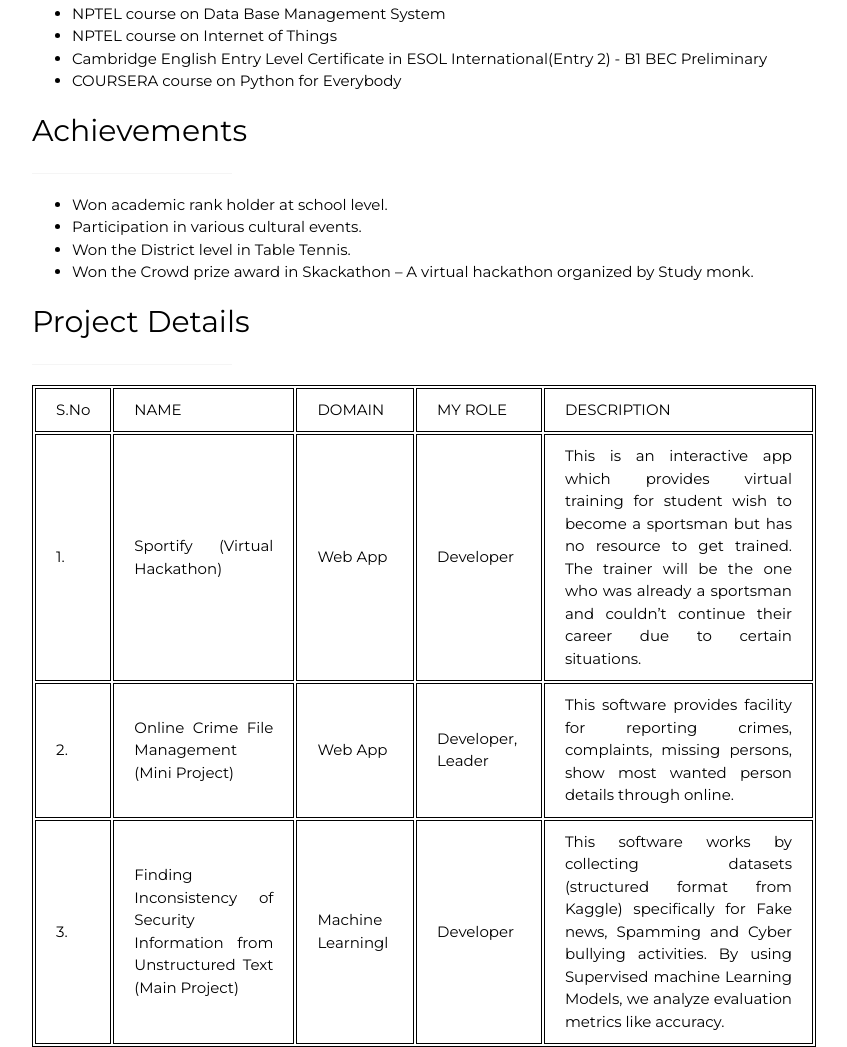
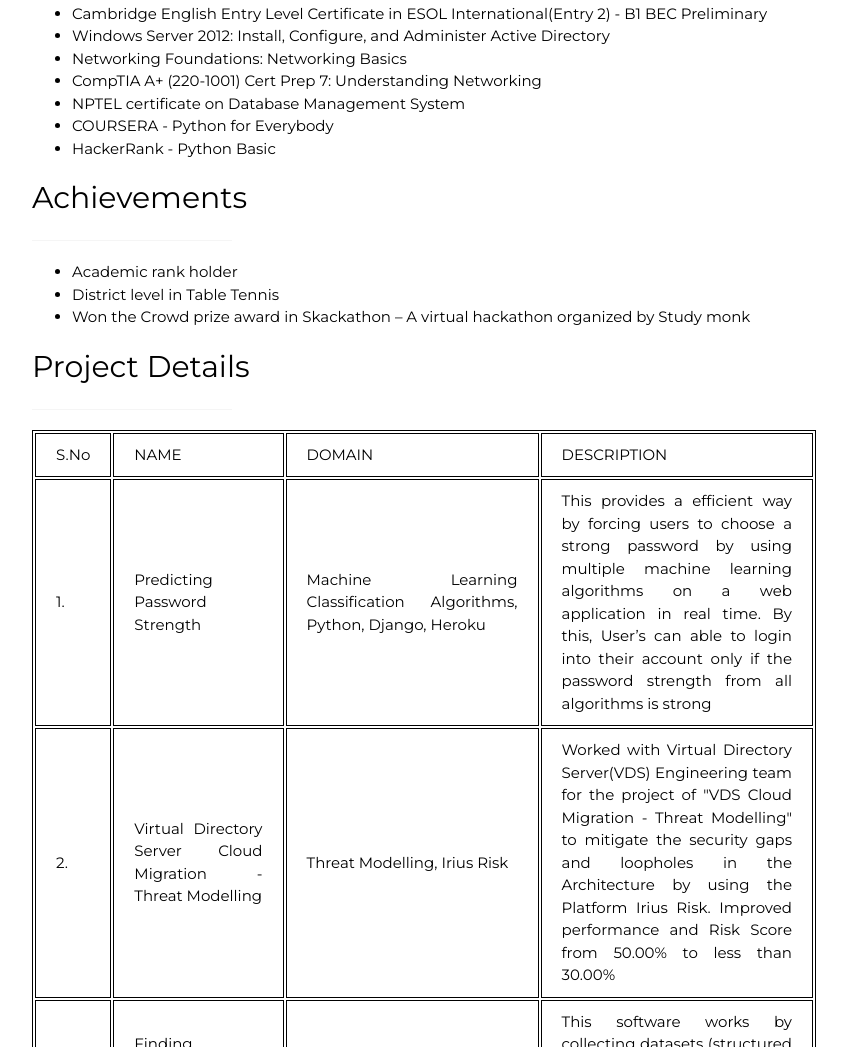
Before and after one commit to Punitha-03-12-1999/Punitha_Portfolio, a plain HTML site: page index.html in a window 1280 px wide. Shown: the part 983-2030 px from the top of the page, without its empty margins (178-1025 px from the left). Drawn offline with nearby package versions, Linux system fonts and the light colour scheme.

Commit message:
Update index.html

```diff
--- a/index.html
+++ b/index.html
@@ -67,10 +67,10 @@
      <td>PERCENTAGE</td>
     </tr>
     <tr>
-     <td>M Tech - CSE with specialization in Artificial and Machine Learning</td>
+     <td>M.Tech - CSE with specialization in Artificial and Machine Learning</td>
       <td>Vellore Institute of  Technology</td>
       <td>2021 - 2023</td>
-     <td>9.00 CGPA (Currently)</td>
+     <td>9.22 CGPA</td>
     </tr>
     <tr>
      <td>B.E – Computer Science and Engineering</td>
@@ -94,17 +94,19 @@
 </div>
     <h2 class="w3-text-black">Courses & Certifications</h2>
     <hr style="width:200px" class="w3-opacity">
-    <ul><li> NPTEL course on Data Base Management System</li>
-        <li>NPTEL course on Internet of Things</li>
-        <li>Cambridge English Entry Level Certificate in ESOL International(Entry 2) - B1 BEC Preliminary</li>
-       <li>COURSERA course on Python for Everybody</li>
+    <ul><li>  Cambridge English Entry Level Certificate in ESOL International(Entry 2) - B1 BEC Preliminary</li>
+        <li>Windows Server 2012: Install, Configure, and Administer Active Directory</li>
+        <li>Networking Foundations: Networking Basics</li>
+       <li>CompTIA A+ (220-1001) Cert Prep 7: Understanding Networking</li>
+       <li>NPTEL certificate on Database Management System</li>
+      <li>COURSERA - Python for Everybody</li>
+      <li>HackerRank - Python Basic</li>
     </ul>
     <h2 class="w3-text-black">Achievements</h2>
     <hr style="width:200px" class="w3-opacity">
-    <ul><li>Won academic rank holder at school level.</li>
-        <li>Participation in various cultural events.</li>
-        <li>Won the District level in Table Tennis.</li>
-        <li>Won the Crowd prize award in Skackathon – A virtual hackathon organized by Study monk.</li>
+    <ul><li>Academic rank holder</li>
+        <li>District level in Table Tennis</li>
+        <li>Won the Crowd prize award in Skackathon – A virtual hackathon organized by Study monk</li>
     </ul>
 <div class="column-2a">
  <h2 class="w3-text-black">Project Details</h2>
@@ -114,31 +116,30 @@
      <td>S.No</td>
       <td>NAME</td>
       <td>DOMAIN</td>
-     <td>MY ROLE</td>
      <td>DESCRIPTION</td>
     </tr>
     <tr>
     <td>1.</td>
-     <td>Sportify (Virtual Hackathon)</td>
-      <td>Web App</td>
-      <td>Developer</td>
-     <td>This is an interactive app which provides virtual training for student wish to become a sportsman but has no resource to get trained. The trainer will be the one who was already a sportsman and couldn’t continue their career due to certain situations.</td>
+     <td>Predicting Password Strength</td>
+      <td>Machine Learning Classification Algorithms, Python, Django, Heroku</td>
+     <td>This provides a efficient way by forcing users to choose a strong password by using multiple machine learning algorithms on a web application in real time. By this, User’s can able to login into their account only if the password strength from all algorithms is strong</td>
     </tr>
     <tr>
      <td>2.</td>
-     <td>Online Crime File Management (Mini Project)</td>
-      <td>Web App</td>
-      <td> Developer, Leader</td>
-     <td>This software provides facility for reporting crimes, complaints, missing persons, show most wanted person
-details through online.
-</td>
+     <td>Virtual Directory Server Cloud Migration - Threat Modelling</td>
+      <td>Threat Modelling, Irius Risk</td>
+     <td>Worked with Virtual Directory Server(VDS) Engineering team for the project of "VDS Cloud Migration - Threat Modelling" to mitigate the security gaps and loopholes in the Architecture by using the Platform Irius Risk. Improved performance and Risk Score from 50.00% to less than 30.00%</td>
     </tr>
     <tr>
      <td>3.</td>
-     <td>Finding Inconsistency of Security Information from Unstructured Text (Main Project) </td>
-      <td>Machine Learningl</td>
-      <td>Developer</td>
+     <td>Finding Inconsistency of Security Information from Unstructured Text</td>
+      <td>Machine Learning Algorithms</td>
      <td>This software works by collecting datasets (structured format from Kaggle) specifically for Fake news, Spamming and Cyber bullying activities. By using Supervised machine Learning Models, we analyze evaluation metrics like accuracy. </td>
+    </tr>
+    <tr>
+      <td>4.</td>
+      <td>Sportify (Stackathon)</td>
+      <td>This is an interactive Web application which provides virtual training for student wish to become a sportsman buthas no resource to get trained. The trainer will be the one who was already a sportsman and couldn’t continue their career due to certain situations</td>
     </tr>
    </table>
 </div>
@@ -148,8 +149,7 @@ details through online.
         <li>Quick Learner</li>
         <li>Good Listener and Hard Worker</li>
         <li>Interest towards learning new things</li>
-       <li>Adaptable in nature</li>
-       <li>Good Grasping ability</li>
+       <li>Adaptable</li>
     </ul>
 
 
@@ -160,23 +160,27 @@ details through online.
 
     <p class="w3-wide">PYTHON</p>
     <div class="w3-white">
-      <div class="w3-dark-grey" style="height:28px;width:45%"></div>
+      <div class="w3-dark-grey" style="height:28px;width:40%"></div>
     </div>
     <p class="w3-wide">DATA STRUCTURES</p>
     <div class="w3-white">
-      <div class="w3-dark-grey" style="height:28px;width:60%"></div>
+      <div class="w3-dark-grey" style="height:28px;width:40%"></div>
     </div>
     <p class="w3-wide">SQL</p>
     <div class="w3-white">
-      <div class="w3-dark-grey" style="height:28px;width:95%"></div>
+      <div class="w3-dark-grey" style="height:28px;width:60%"></div>
     </div>
-    <p class="w3-wide">MACHINE LEARNING TECHNIQUES</p>
+    <p class="w3-wide">MACHINE LEARNING ALGORITHMS</p>
     <div class="w3-white">
-      <div class="w3-dark-grey" style="height:28px;width:75%"></div>
+      <div class="w3-dark-grey" style="height:28px;width:60%"></div>
     </div>
-    <p class="w3-wide">WEB DESGNING</p>
+    <p class="w3-wide">FRONT END DEVELOPMENT</p>
     <div class="w3-white">
-      <div class="w3-dark-grey" style="height:28px;width:85%"></div>
+      <div class="w3-dark-grey" style="height:28px;width:35%"></div>
+    </div>
+    <p class="w3-wide">AWS BASICS</p>
+    <div class="w3-white">
+      <div class="w3-dark-grey" style="height:28px;width:30%"></div>
     </div><br>
 
     <div class="w3-row w3-center w3-padding-16 w3-section w3-text-black">
@@ -200,7 +204,7 @@ details through online.
 
 
     <button class="w3-button w3-light-grey w3-padding-large w3-section">
-         <a href="https://github.com/Punitha312/punitha.github.io/blob/29bcb5656781abde59dde46e3cf3f827d0cfbdff/resume.pdf" download> Download Resume </a>
+         <a href="https://drive.google.com/file/d/1Z7j6PbfPLJaeRyLbqOqK8Whw7w52gScR/view?usp=drive_link" download> Download Resume </a>
     </button>
 
 
```
